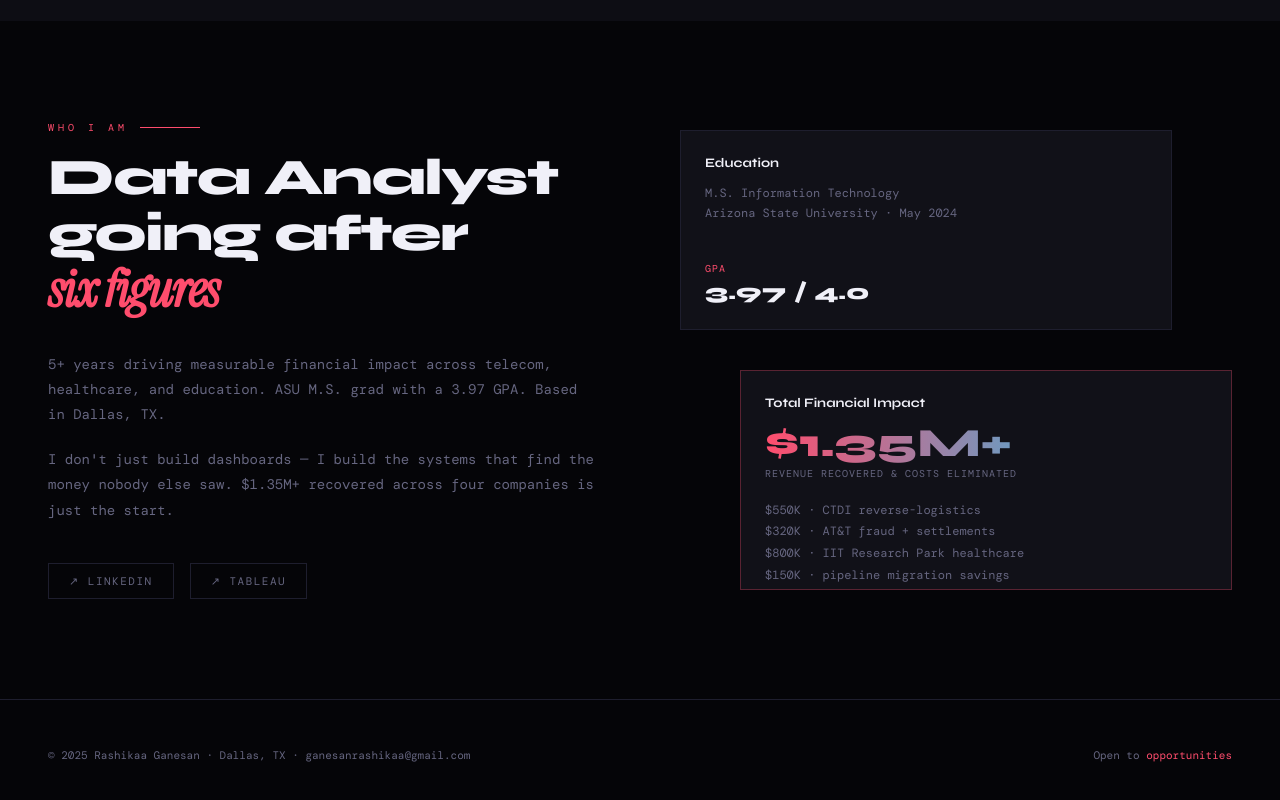
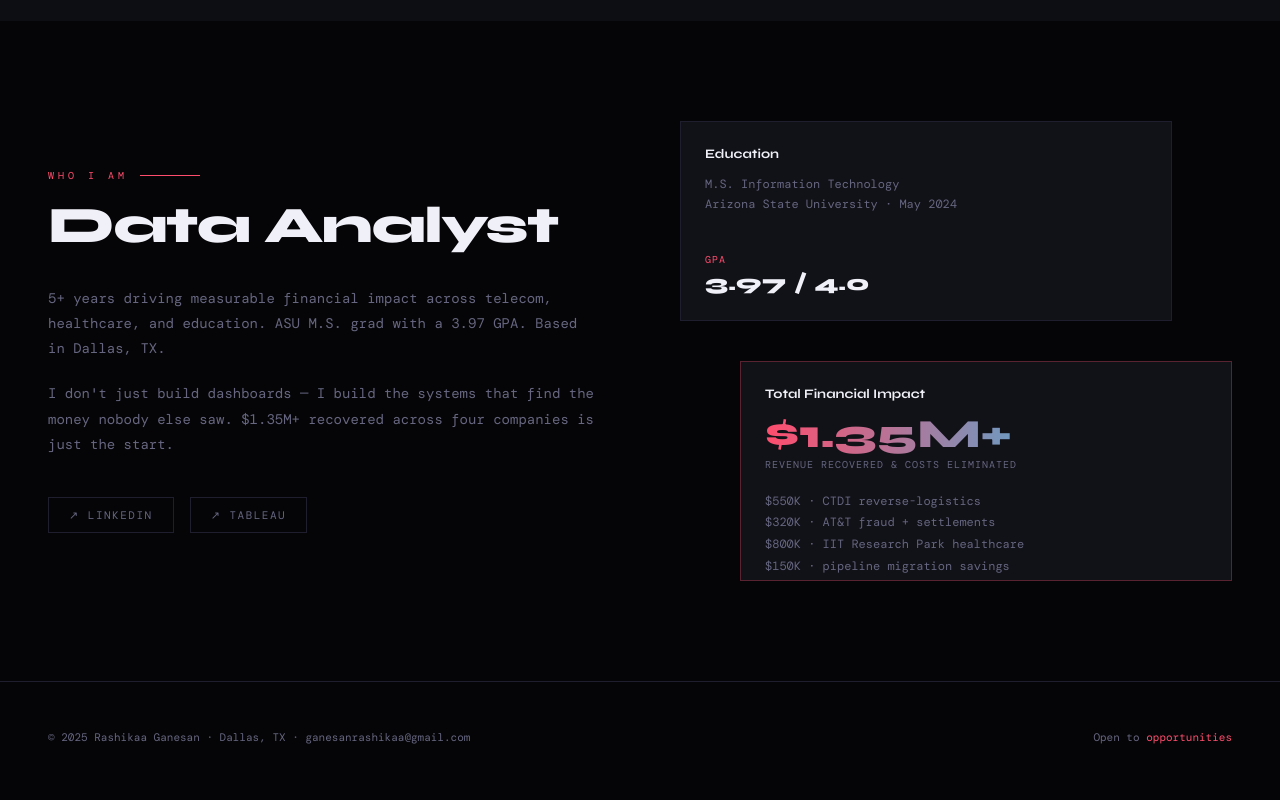
Before and after one commit to ganesanrashikaa-arch/rashikaaganesan.github.io, a plain HTML site: page index.html in a window 1280 px wide. Shown: the part 4779-5579 px from the top of the page. Drawn offline with nearby package versions, Linux system fonts and the light colour scheme; a web font is replaced by a local one.

Commit message:
Update index.html

```diff
--- a/index.html
+++ b/index.html
@@ -439,7 +439,7 @@
 <section id="about" style="padding: 100px 48px;">
   <div class="about-text">
     <div class="section-label">Who I am</div>
-    <h2 class="about-title">Data Analyst<br>going after<br><em>six figures</em></h2>
+    <h2 class="about-title">Data Analyst<br></em></h2>
     <p class="about-para">5+ years driving measurable financial impact across telecom, healthcare, and education. ASU M.S. grad with a 3.97 GPA. Based in Dallas, TX.</p>
     <p class="about-para">I don't just build dashboards — I build the systems that find the money nobody else saw. $1.35M+ recovered across four companies is just the start.</p>
     <div class="about-links">
```
